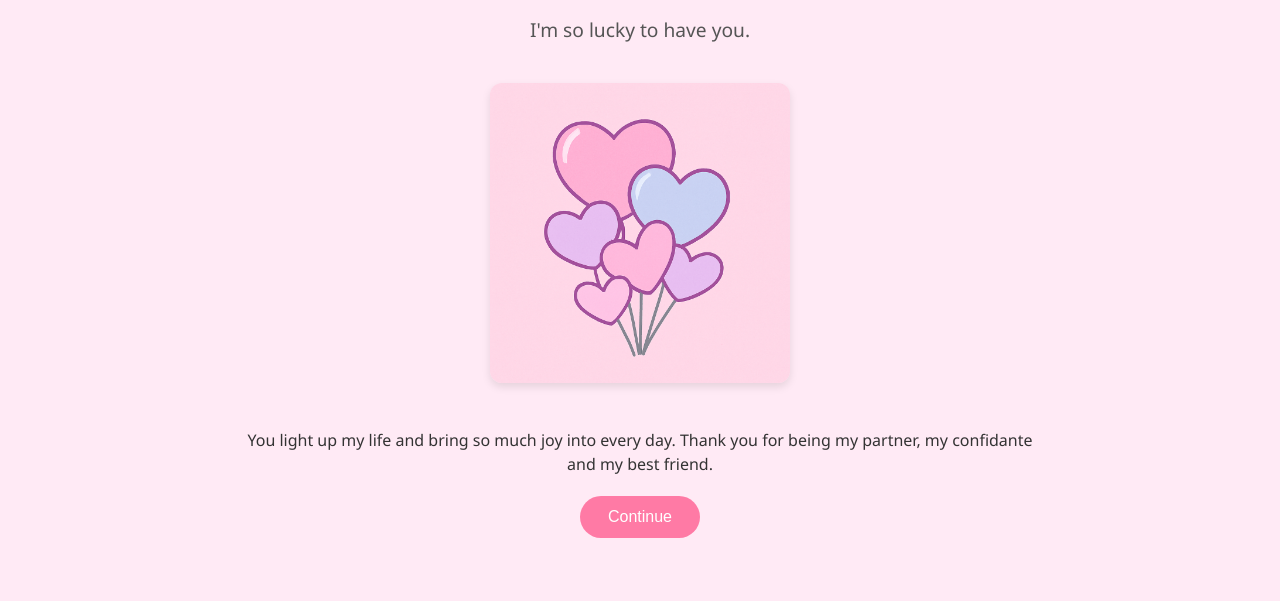
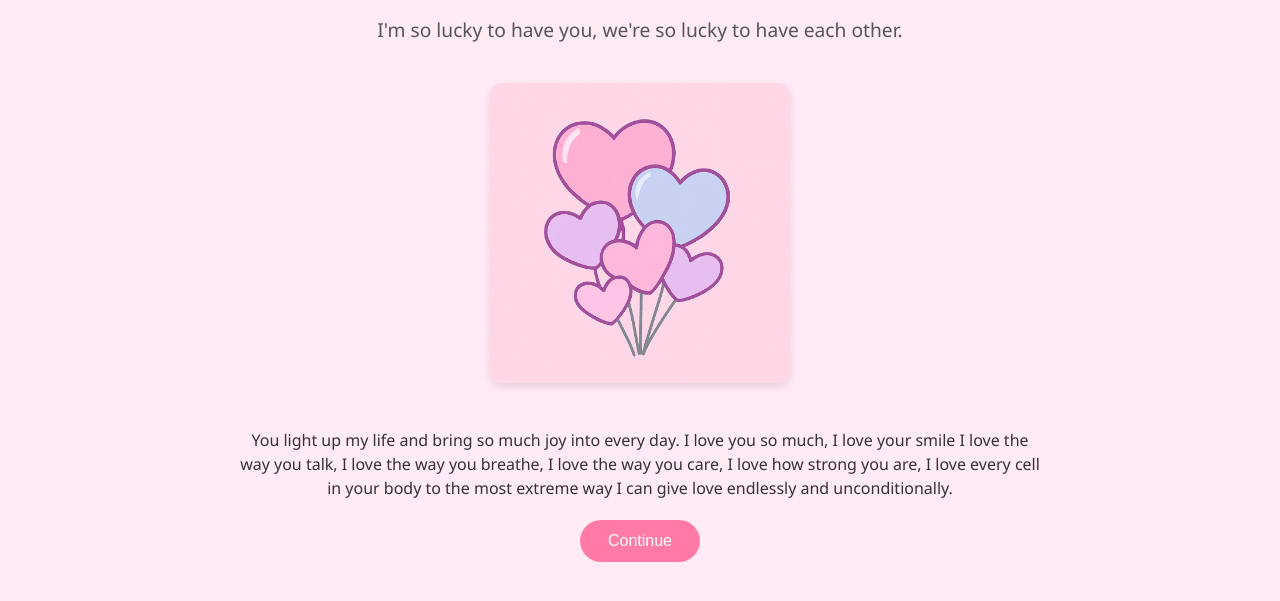
Before and after one commit to CanDuv/NGDD, a plain HTML site: page page1.html in a window 1280 px wide. Shown: the part 175-776 px from the top of the page. Drawn offline with Linux system fonts and the light colour scheme.

Commit message:
Update page1.html

```diff
--- a/page1.html
+++ b/page1.html
@@ -16,9 +16,9 @@
 
   <div class="container">
     <h1>I love you so much</h1>
-    <p class="subtitle">I'm so lucky to have you.</p>
+    <p class="subtitle">I'm so lucky to have you, we're so lucky to have each other.</p>
     <img src="assets/images/romantic_hearts.png" alt="Romantic hearts" class="content-image">
-    <p class="message">You light up my life and bring so much joy into every day. Thank you for being my partner, my confidante and my best friend.</p>
+    <p class="message">You light up my life and bring so much joy into every day. I love you so much, I love your smile I love the way you talk, I love the way you breathe, I love the way you care, I love how strong you are, I love every cell in your body to the most extreme way I can give love endlessly and unconditionally. </p>
     <button id="next-to-page3" class="primary-btn">Continue</button>
   </div>
 
```
